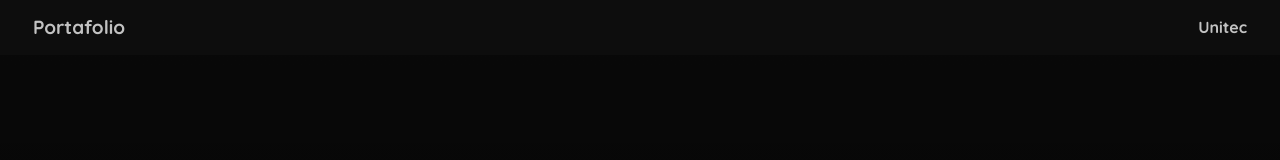
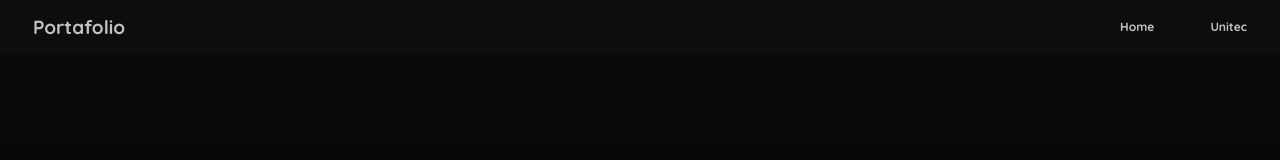
Before and after one commit to rockyall/react-student, a React (Create React App) app: page /home in a window 1280 px wide. Shown: the top 160 px of the page. Built offline with nearby package versions, Linux system fonts and the light colour scheme.

Commit message:
new crap

```diff
--- a/src/components/NavBar.jsx
+++ b/src/components/NavBar.jsx
@@ -65,11 +65,22 @@ export default class NavBarCustomed extends Component {
           <div className="navbar-collapse collapse w-100 order-3 dual-collapse2 navhover">
             <ul className="navbar-nav ml-auto navhover">
               <Link
+                to="/home"
+                className="nav-link nav-link-grow-up"
+                style={{
+                  color: "white",
+                  fontSize: 12,
+                  textDecoration: "none",
+                }}
+              >
+                Home
+              </Link>
+              <Link
                 to="/unitec2"
                 className="nav-link nav-link-grow-up"
                 style={{
                   color: "white",
-                  fontSize: 16,
+                  fontSize: 12,
                   textDecoration: "none",
                 }}
               >
```
